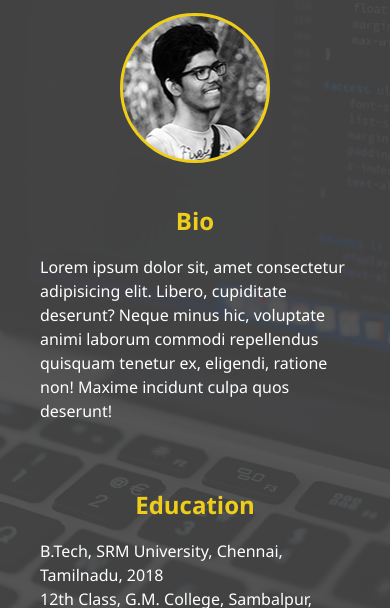
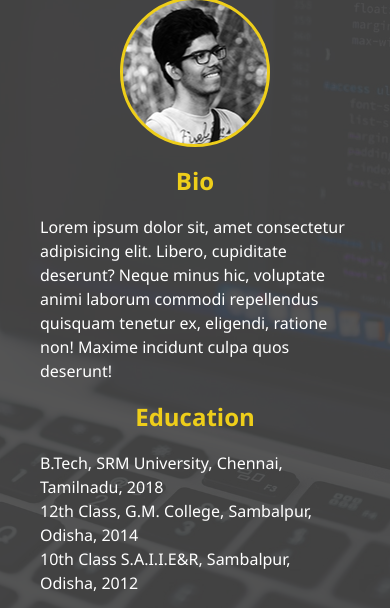
Before and after one commit to abhisekh96/my-portfolio, a website: page dist/about.html in a window 390 px wide. Shown: the part 191-799 px from the top of the page. Drawn offline with Linux system fonts and the light colour scheme.

Commit message:
finished responsiveness for about page for phone

```diff
--- a/scss/_mobile.scss
+++ b/scss/_mobile.scss
@@ -74,6 +74,11 @@
     align-items: center;
     text-align: center;
     padding: 1.5rem;
+    padding-bottom: 0;
+  }
+
+  #main-footer {
+    height: 30px;
   }
 
   h1 {
@@ -115,7 +120,7 @@
     h1 {
       font-weight: bold;
       font-size: 3rem;
-      margin-top: 1rem;
+      // margin-top: 1rem;
       margin-bottom: 0;
     }
 
@@ -125,7 +130,7 @@
     }
 
     .container1 {
-      margin-bottom: 0.5rem;
+      margin-bottom: 0rem;
 
       .box1 {
         flex-basis: 100%;
@@ -134,18 +139,23 @@
         .bio-image {
           // justify-content: center;
           margin: auto;
+          background: url("../img/abhisek_portrait_small.jpg");
+          background-position: center;
         }
       }
 
       .box2 {
         flex-basis: 100%;
         padding: 1rem;
+        padding-top: 0;
+        padding-bottom: 0;
 
         .bio-heading {
           text-align: center;
           font-weight: bold;
           font-size: 1.5rem;
           margin-bottom: 0;
+          margin-top: 1rem;
         }
 
         .bio-paragraph {
@@ -155,6 +165,8 @@
           font-size: 1rem;
           // padding-top: 0;
           padding: 0;
+          margin-bottom: 1rem;
+          margin-top: 1rem;
         }
       }
     }
@@ -179,6 +191,7 @@
           font-weight: bold;
           font-size: 1.5rem;
           margin-bottom: 0;
+          margin-top: 0;
         }
 
         li {
```
Also changed, not shown: dist/css/main.css.
